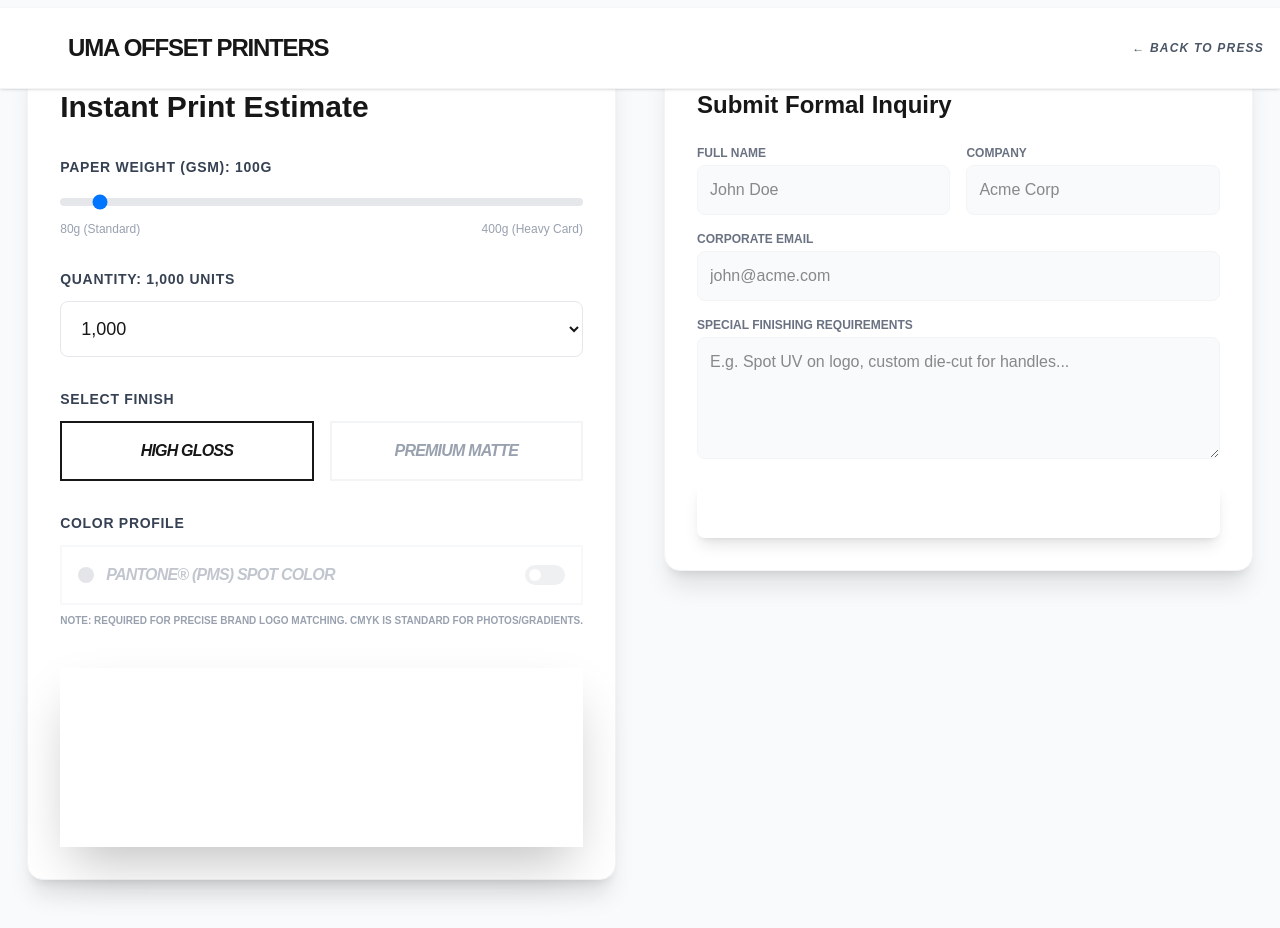
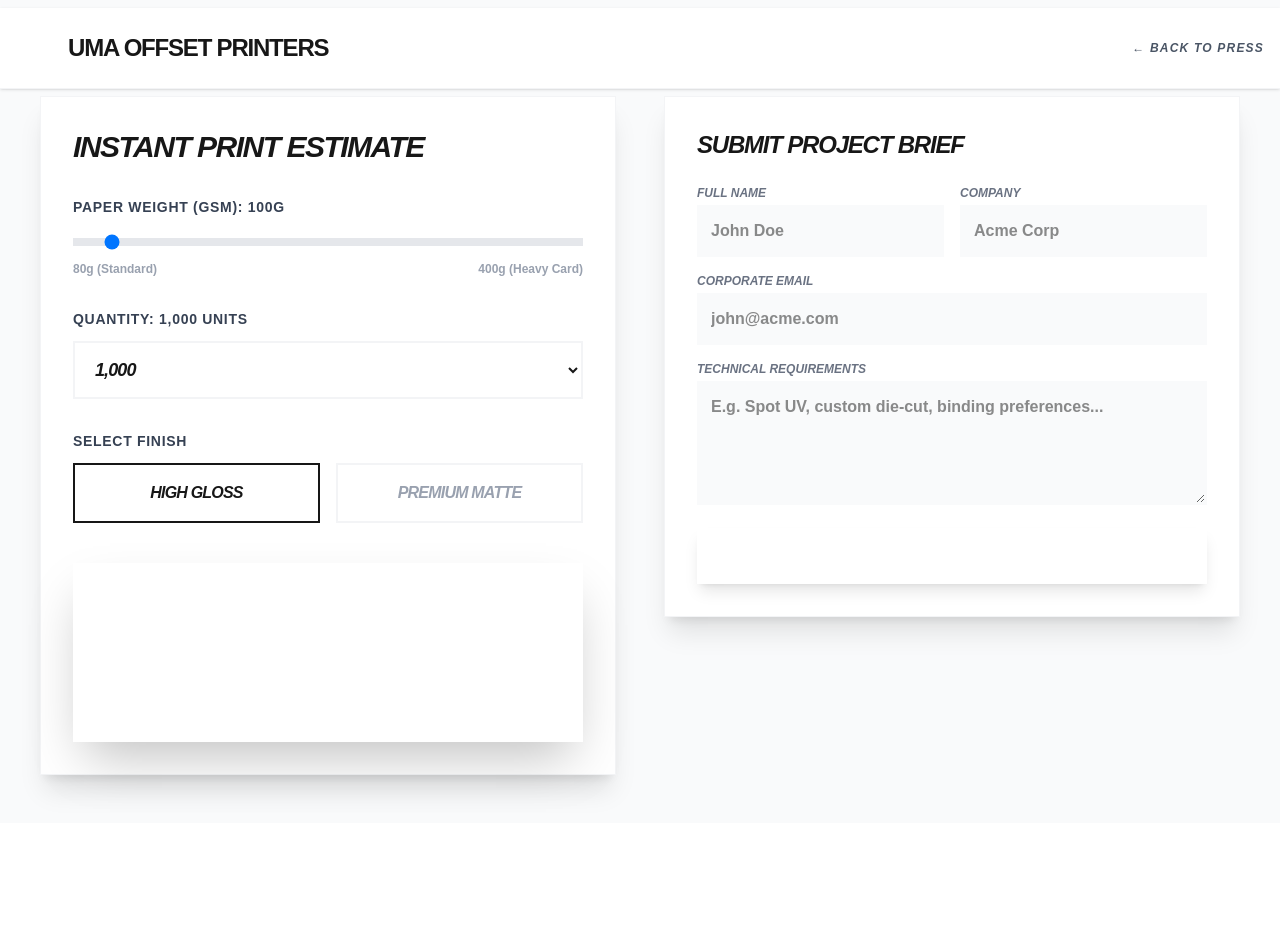
Before and after one commit to Ganavh000/UMA_OFFSET_PRINTERS, a Next.js app: page /quote in a window 1280 px wide. After the commit the page ends 823 px from the top, so only its background shows below. Built offline with nearby package versions, Linux system fonts and the light colour scheme.

Commit message:
Replace hero background with industrial video and remove all orange Pantone elements

```diff
--- a/src/app/quote/page.tsx
+++ b/src/app/quote/page.tsx
@@ -7,7 +7,6 @@ export default function QuotePage() {
   const [gsm, setGsm] = useState(100);
   const [quantity, setQuantity] = useState(1000);
   const [finish, setFinish] = useState("gloss");
-  const [pantone, setPantone] = useState(false);
   const [estimate, setEstimate] = useState(0);
 
   // Form State
@@ -63,16 +62,15 @@ export default function QuotePage() {
     const basePrice = 0.05; // Base price per sheet
     const gsmMultiplier = gsm / 100;
     const finishMultiplier = finish === "matte" ? 1.15 : 1.0;
-    const pantoneMultiplier = pantone ? 1.25 : 1.0; // 25% surcharge for spot colors
 
     // Bulk discount logic
     let bulkDiscount = 1.0;
     if (quantity >= 10000) bulkDiscount = 0.7;
     else if (quantity >= 5000) bulkDiscount = 0.85;
 
-    const total = (quantity * basePrice * gsmMultiplier * finishMultiplier * pantoneMultiplier * bulkDiscount);
+    const total = (quantity * basePrice * gsmMultiplier * finishMultiplier * bulkDiscount);
     setEstimate(total);
-  }, [gsm, quantity, finish, pantone]);
+  }, [gsm, quantity, finish]);
 
   return (
     <div className="min-h-screen bg-gray-50 flex flex-col">
@@ -82,7 +80,6 @@ export default function QuotePage() {
         <div className="flex-1 bg-cmyk-magenta"></div>
         <div className="flex-1 bg-cmyk-yellow"></div>
         <div className="flex-1 bg-cmyk-key"></div>
-        <div className="flex-1 bg-pantone"></div>
       </div>
 
       <nav className="fixed top-2 w-full z-50 bg-white shadow-sm border-b border-gray-100">
@@ -99,25 +96,25 @@ export default function QuotePage() {
         </div>
       </nav>
 
-      <main className="max-w-7xl mx-auto px-4 py-12">
+      <main className="max-w-7xl mx-auto px-4 py-12 mt-10">
         <div className="grid grid-cols-1 lg:grid-cols-2 gap-12">
 
           {/* Calculator Section */}
-          <div className="bg-white p-8 rounded-2xl shadow-xl border border-gray-100">
-            <h1 className="text-3xl font-bold text-primary mb-8">Instant Print Estimate</h1>
+          <div className="bg-white p-8 rounded-none shadow-xl border border-gray-100">
+            <h1 className="text-3xl font-black text-primary mb-8 uppercase tracking-tighter italic">Instant Print Estimate</h1>
 
             <div className="space-y-8">
               {/* GSM Selector */}
               <div>
                 <label className="block text-sm font-bold text-gray-700 uppercase tracking-wider mb-3">
-                  Paper Weight (GSM): <span className="text-secondary">{gsm}g</span>
+                  Paper Weight (GSM): <span className="text-cmyk-cyan">{gsm}g</span>
                 </label>
                 <input
                   type="range" min="80" max="400" step="10"
                   value={gsm} onChange={(e) => setGsm(parseInt(e.target.value))}
-                  className="w-full h-2 bg-gray-200 rounded-lg appearance-none cursor-pointer accent-secondary"
+                  className="w-full h-2 bg-gray-200 rounded-none appearance-none cursor-pointer accent-cmyk-cyan"
                 />
-                <div className="flex justify-between text-xs text-gray-400 mt-2">
+                <div className="flex justify-between text-xs text-gray-400 mt-2 font-bold">
                   <span>80g (Standard)</span>
                   <span>400g (Heavy Card)</span>
                 </div>
@@ -126,11 +123,11 @@ export default function QuotePage() {
               {/* Quantity Selector */}
               <div>
                 <label className="block text-sm font-bold text-gray-700 uppercase tracking-wider mb-3">
-                  Quantity: <span className="text-secondary">{quantity.toLocaleString()} units</span>
+                  Quantity: <span className="text-cmyk-cyan">{quantity.toLocaleString()} units</span>
                 </label>
                 <select
                   value={quantity} onChange={(e) => setQuantity(parseInt(e.target.value))}
-                  className="w-full p-4 border border-gray-200 rounded-lg focus:ring-2 focus:ring-secondary outline-none text-lg font-medium"
+                  className="w-full p-4 border-2 border-gray-100 rounded-none focus:border-cmyk-cyan outline-none text-lg font-black uppercase tracking-tighter italic"
                 >
                   <option value={500}>500 (Minimum)</option>
                   <option value={1000}>1,000</option>
@@ -159,42 +156,24 @@ export default function QuotePage() {
                 </div>
               </div>
 
-              {/* Pantone Selector */}
-              <div>
-                <label className="block text-sm font-bold text-gray-700 uppercase tracking-wider mb-3">Color Profile</label>
-                <div
-                  onClick={() => setPantone(!pantone)}
-                  className={`p-4 border-2 cursor-pointer transition-all flex items-center justify-between ${pantone ? 'border-pantone bg-pantone/5' : 'border-gray-100 opacity-60'}`}
-                >
-                  <div className="flex items-center gap-3">
-                    <div className={`w-4 h-4 rounded-full ${pantone ? 'bg-pantone animate-pulse' : 'bg-gray-300'}`}></div>
-                    <span className={`font-black uppercase tracking-tighter italic ${pantone ? 'text-pantone' : 'text-gray-400'}`}>Pantone® (PMS) Spot Color</span>
-                  </div>
-                  <div className={`w-10 h-5 rounded-full relative transition-colors ${pantone ? 'bg-pantone' : 'bg-gray-200'}`}>
-                    <div className={`absolute top-1 w-3 h-3 bg-white rounded-full transition-all ${pantone ? 'left-6' : 'left-1'}`}></div>
-                  </div>
-                </div>
-                <p className="text-[10px] text-gray-400 mt-2 uppercase font-bold">Note: Required for precise brand logo matching. CMYK is standard for photos/gradients.</p>
-              </div>
-
               {/* Result Display */}
-              <div className="bg-pantone text-white p-8 rounded-none mt-10 relative overflow-hidden shadow-2xl shadow-pantone/30">
+              <div className="bg-primary text-white p-8 rounded-none mt-10 relative overflow-hidden shadow-2xl">
                 <div className="relative z-10">
                   <div className="text-white/80 text-sm uppercase font-black tracking-widest mb-1 italic">Estimated Project Cost // PRE-PRESS_EST</div>
                   <div className="text-6xl font-black tracking-tighter italic">${estimate.toLocaleString(undefined, {minimumFractionDigits: 2, maximumFractionDigits: 2})}</div>
-                  <div className="text-[10px] text-white/60 mt-4 uppercase font-bold tracking-tight">*Prices are estimates. Final prepress audit required for ink density & plate count.</div>
+                  <div className="text-[10px] text-white/60 mt-4 uppercase font-bold tracking-tight">*Prices are estimates based on standard CMYK. Final prepress audit required.</div>
                 </div>
-                <div className="absolute -right-10 -bottom-10 w-40 h-40 bg-white/10 rounded-full blur-3xl"></div>
+                <div className="absolute -right-10 -bottom-10 w-40 h-40 bg-white/5 rounded-full blur-3xl"></div>
               </div>
             </div>
           </div>
 
           {/* Inquiry Form */}
-          <div className="bg-white p-8 rounded-2xl shadow-xl border border-gray-100 h-fit">
-            <h2 className="text-2xl font-bold text-primary mb-6">Submit Formal Inquiry</h2>
+          <div className="bg-white p-8 rounded-none shadow-xl border border-gray-100 h-fit">
+            <h2 className="text-2xl font-black text-primary mb-6 uppercase tracking-tighter italic">Submit Project Brief</h2>
 
             {submitStatus && (
-              <div className={`mb-6 p-4 rounded-lg text-sm font-medium ${submitStatus.type === 'success' ? 'bg-green-50 text-green-700 border border-green-100' : 'bg-red-50 text-red-700 border border-red-100'}`}>
+              <div className={`mb-6 p-4 rounded-none text-sm font-bold uppercase tracking-tight ${submitStatus.type === 'success' ? 'bg-green-50 text-green-700 border border-green-100' : 'bg-red-50 text-red-700 border border-red-100'}`}>
                 {submitStatus.message}
               </div>
             )}
@@ -202,44 +181,44 @@ export default function QuotePage() {
             <form onSubmit={handleSubmit} className="space-y-4">
               <div className="grid grid-cols-2 gap-4">
                 <div>
-                  <label className="block text-xs font-bold text-gray-500 uppercase mb-1">Full Name</label>
+                  <label className="block text-xs font-black text-gray-500 uppercase mb-1 italic">Full Name</label>
                   <input
                     type="text" required name="fullName" value={formData.fullName} onChange={handleInputChange}
-                    className="w-full p-3 border border-gray-100 rounded-lg focus:border-secondary outline-none bg-gray-50" placeholder="John Doe"
+                    className="w-full p-3 border-2 border-gray-50 rounded-none focus:border-cmyk-cyan outline-none bg-gray-50 font-bold" placeholder="John Doe"
                   />
                 </div>
                 <div>
-                  <label className="block text-xs font-bold text-gray-500 uppercase mb-1">Company</label>
+                  <label className="block text-xs font-black text-gray-500 uppercase mb-1 italic">Company</label>
                   <input
                     type="text" required name="company" value={formData.company} onChange={handleInputChange}
-                    className="w-full p-3 border border-gray-100 rounded-lg focus:border-secondary outline-none bg-gray-50" placeholder="Acme Corp"
+                    className="w-full p-3 border-2 border-gray-50 rounded-none focus:border-cmyk-cyan outline-none bg-gray-50 font-bold" placeholder="Acme Corp"
                   />
                 </div>
               </div>
               <div>
-                <label className="block text-xs font-bold text-gray-500 uppercase mb-1">Corporate Email</label>
+                <label className="block text-xs font-black text-gray-500 uppercase mb-1 italic">Corporate Email</label>
                 <input
                   type="email" required name="email" value={formData.email} onChange={handleInputChange}
-                  className="w-full p-3 border border-gray-100 rounded-lg focus:border-secondary outline-none bg-gray-50" placeholder="john@acme.com"
+                  className="w-full p-3 border-2 border-gray-50 rounded-none focus:border-cmyk-cyan outline-none bg-gray-50 font-bold" placeholder="john@acme.com"
                 />
               </div>
               <div>
-                <label className="block text-xs font-bold text-gray-500 uppercase mb-1">Special Finishing Requirements</label>
+                <label className="block text-xs font-black text-gray-500 uppercase mb-1 italic">Technical Requirements</label>
                 <textarea
                   rows={4} name="requirements" value={formData.requirements} onChange={handleInputChange}
-                  className="w-full p-3 border border-gray-100 rounded-lg focus:border-secondary outline-none bg-gray-50" placeholder="E.g. Spot UV on logo, custom die-cut for handles..."
+                  className="w-full p-3 border-2 border-gray-50 rounded-none focus:border-cmyk-cyan outline-none bg-gray-50 font-bold" placeholder="E.g. Spot UV, custom die-cut, binding preferences..."
                 ></textarea>
               </div>
               <button
                 type="submit" disabled={isSubmitting}
-                className={`w-full bg-secondary hover:bg-secondary-dark text-white font-bold py-4 rounded-lg transition-colors shadow-lg mt-4 flex items-center justify-center gap-2 ${isSubmitting ? 'opacity-70 cursor-not-allowed' : ''}`}
+                className={`w-full bg-primary hover:bg-primary-dark text-white font-black uppercase tracking-widest py-4 rounded-none transition-all shadow-lg mt-4 flex items-center justify-center gap-2 ${isSubmitting ? 'opacity-70 cursor-not-allowed' : ''}`}
               >
                 {isSubmitting ? (
                   <>
                     <svg className="animate-spin h-5 w-5 text-white" xmlns="http://www.w3.org/2000/svg" fill="none" viewBox="0 0 24 24"><circle className="opacity-25" cx="12" cy="12" r="10" stroke="currentColor" strokeWidth="4"></circle><path className="opacity-75" fill="currentColor" d="M4 12a8 8 0 018-8V0C5.373 0 0 5.373 0 12h4zm2 5.291A7.962 7.962 0 014 12H0c0 3.042 1.135 5.824 3 7.938l3-2.647z"></path></svg>
-                    Processing...
+                    Processing_Brief...
                   </>
-                ) : 'Send Project Brief'}
+                ) : 'Deploy Inquiry'}
               </button>
             </form>
           </div>
```
Also changed, not shown: src/app/page.tsx (+25 -23 lines), 2 other files (tests, documents, lock files or other folders).
